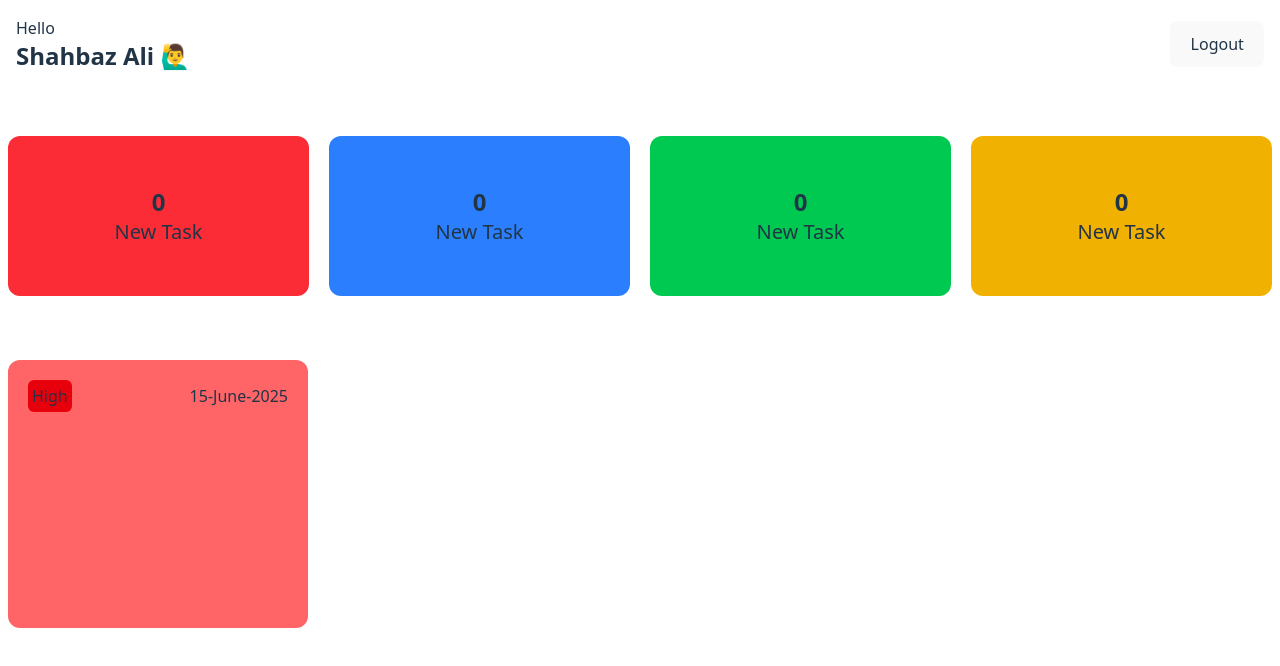
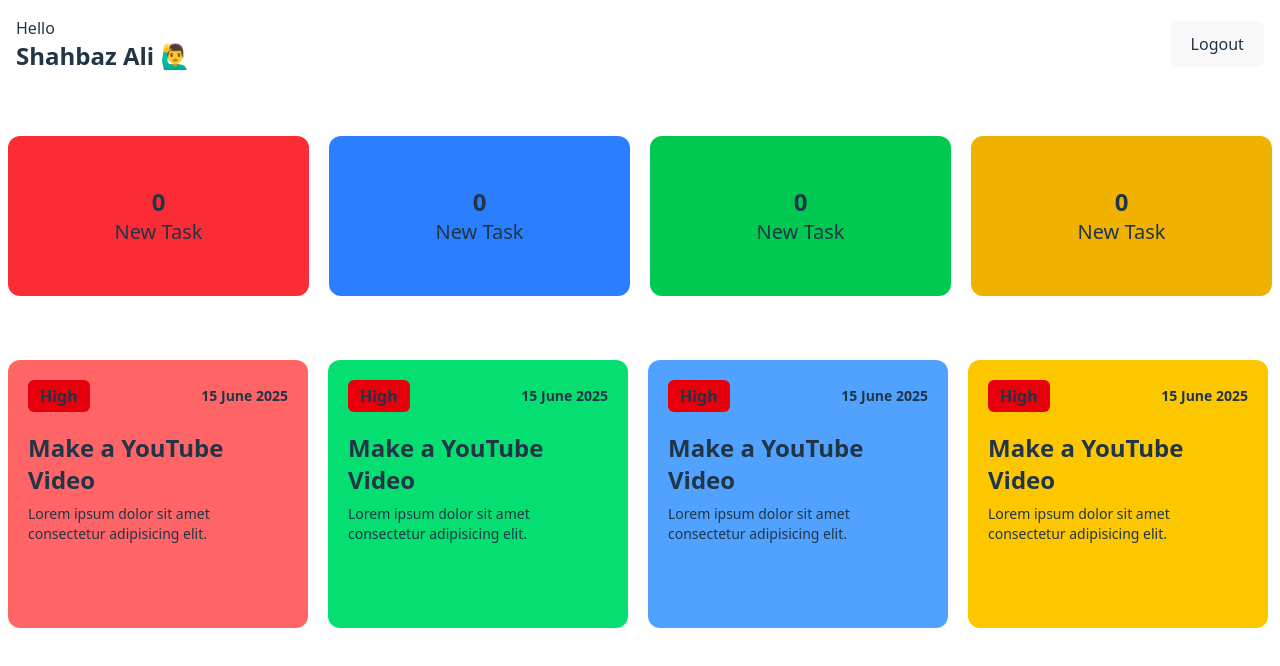
Before and after one commit to Shahbazali2001/task-nest, a React (Vite) app: page / in a window 1280 px wide. Shown: the top 666 px of the page. Built offline with nearby package versions, Linux system fonts and the light colour scheme.

Commit message:
Task Items Created

```diff
--- a/src/components/TaskList/TaskList.jsx
+++ b/src/components/TaskList/TaskList.jsx
@@ -3,19 +3,150 @@ import React from 'react'
 const TaskList = () => {
   return (
     <div id='tasklist' className='flex justify-flex-start items-center flex-nowrap gap-5 h-[300px] w-[100%] mx-2 py-4  mt-10 overflow-x-auto'>
-        <div className='flex-shrink-0 h-full  w-[300px] bg-red-400 rounded-xl'>
-            <div className='flex flex-row justify-between items-center p-5'>
-                <h3 className='bg-red-600 p-1 rounded-md'>
+
+        <div className='flex-shrink-0 h-full  w-[300px] bg-red-400 p-5 rounded-xl'>
+            <div className='flex flex-row justify-between items-center'>
+                <h3 className='bg-red-600 px-3 py-1 rounded-md font-bold'>
                     High
                 </h3>
 
-                <h4 className=''>
-                    15-June-2025
+                <h4 className='text-sm font-bold'>
+                    15 June 2025
                 </h4>
             </div>
+
+            <h2 className=' mt-5 text-2xl font-semibold'>
+                Make a YouTube Video
+            </h2>
+
+            <p className='mt-2 text-sm'>Lorem ipsum dolor sit amet consectetur adipisicing elit.</p>
         </div>
 
+        <div className='flex-shrink-0 h-full  w-[300px] bg-green-400 p-5 rounded-xl'>
+            <div className='flex flex-row justify-between items-center'>
+                <h3 className='bg-red-600 px-3 py-1 rounded-md font-bold'>
+                    High
+                </h3>
 
+                <h4 className='text-sm font-bold'>
+                    15 June 2025
+                </h4>
+            </div>
+
+            <h2 className=' mt-5 text-2xl font-semibold'>
+                Make a YouTube Video
+            </h2>
+
+            <p className='mt-2 text-sm'>Lorem ipsum dolor sit amet consectetur adipisicing elit.</p>
+        </div>
+
+        <div className='flex-shrink-0 h-full  w-[300px] bg-blue-400 p-5 rounded-xl'>
+            <div className='flex flex-row justify-between items-center'>
+                <h3 className='bg-red-600 px-3 py-1 rounded-md font-bold'>
+                    High
+                </h3>
+
+                <h4 className='text-sm font-bold'>
+                    15 June 2025
+                </h4>
+            </div>
+
+            <h2 className=' mt-5 text-2xl font-semibold'>
+                Make a YouTube Video
+            </h2>
+
+            <p className='mt-2 text-sm'>Lorem ipsum dolor sit amet consectetur adipisicing elit.</p>
+        </div>
+
+        <div className='flex-shrink-0 h-full  w-[300px] bg-yellow-400 p-5 rounded-xl'>
+            <div className='flex flex-row justify-between items-center'>
+                <h3 className='bg-red-600 px-3 py-1 rounded-md font-bold'>
+                    High
+                </h3>
+
+                <h4 className='text-sm font-bold'>
+                    15 June 2025
+                </h4>
+            </div>
+
+            <h2 className=' mt-5 text-2xl font-semibold'>
+                Make a YouTube Video
+            </h2>
+
+            <p className='mt-2 text-sm'>Lorem ipsum dolor sit amet consectetur adipisicing elit.</p>
+        </div>
+
+        <div className='flex-shrink-0 h-full  w-[300px] bg-pink-400 p-5 rounded-xl'>
+            <div className='flex flex-row justify-between items-center'>
+                <h3 className='bg-red-600 px-3 py-1 rounded-md font-bold'>
+                    High
+                </h3>
+
+                <h4 className='text-sm font-bold'>
+                    15 June 2025
+                </h4>
+            </div>
+
+            <h2 className=' mt-5 text-2xl font-semibold'>
+                Make a YouTube Video
+            </h2>
+
+            <p className='mt-2 text-sm'>Lorem ipsum dolor sit amet consectetur adipisicing elit.</p>
+        </div>
+
+        <div className='flex-shrink-0 h-full  w-[300px] bg-orange-400 p-5 rounded-xl'>
+            <div className='flex flex-row justify-between items-center'>
+                <h3 className='bg-red-600 px-3 py-1 rounded-md font-bold'>
+                    High
+                </h3>
+
+                <h4 className='text-sm font-bold'>
+                    15 June 2025
+                </h4>
+            </div>
+
+            <h2 className=' mt-5 text-2xl font-semibold'>
+                Make a YouTube Video
+            </h2>
+
+            <p className='mt-2 text-sm'>Lorem ipsum dolor sit amet consectetur adipisicing elit.</p>
+        </div>
+
+        <div className='flex-shrink-0 h-full  w-[300px] bg-gray-400 p-5 rounded-xl'>
+            <div className='flex flex-row justify-between items-center'>
+                <h3 className='bg-red-600 px-3 py-1 rounded-md font-bold'>
+                    High
+                </h3>
+
+                <h4 className='text-sm font-bold'>
+                    15 June 2025
+                </h4>
+            </div>
+
+            <h2 className=' mt-5 text-2xl font-semibold'>
+                Make a YouTube Video
+            </h2>
+
+            <p className='mt-2 text-sm'>Lorem ipsum dolor sit amet consectetur adipisicing elit.</p>
+        </div>
+
+        <div className='flex-shrink-0 h-full  w-[300px] bg-green-400 p-5 rounded-xl'>
+            <div className='flex flex-row justify-between items-center'>
+                <h3 className='bg-red-600 px-3 py-1 rounded-md font-bold'>
+                    High
+                </h3>
+
+                <h4 className='text-sm font-bold'>
+                    15 June 2025
+                </h4>
+            </div>
+
+            <h2 className=' mt-5 text-2xl font-semibold'>
+                Make a YouTube Video
+            </h2>
+
+            <p className='mt-2 text-sm'>Lorem ipsum dolor sit amet consectetur adipisicing elit.</p>
+        </div>
     </div>
   )
 }
```
